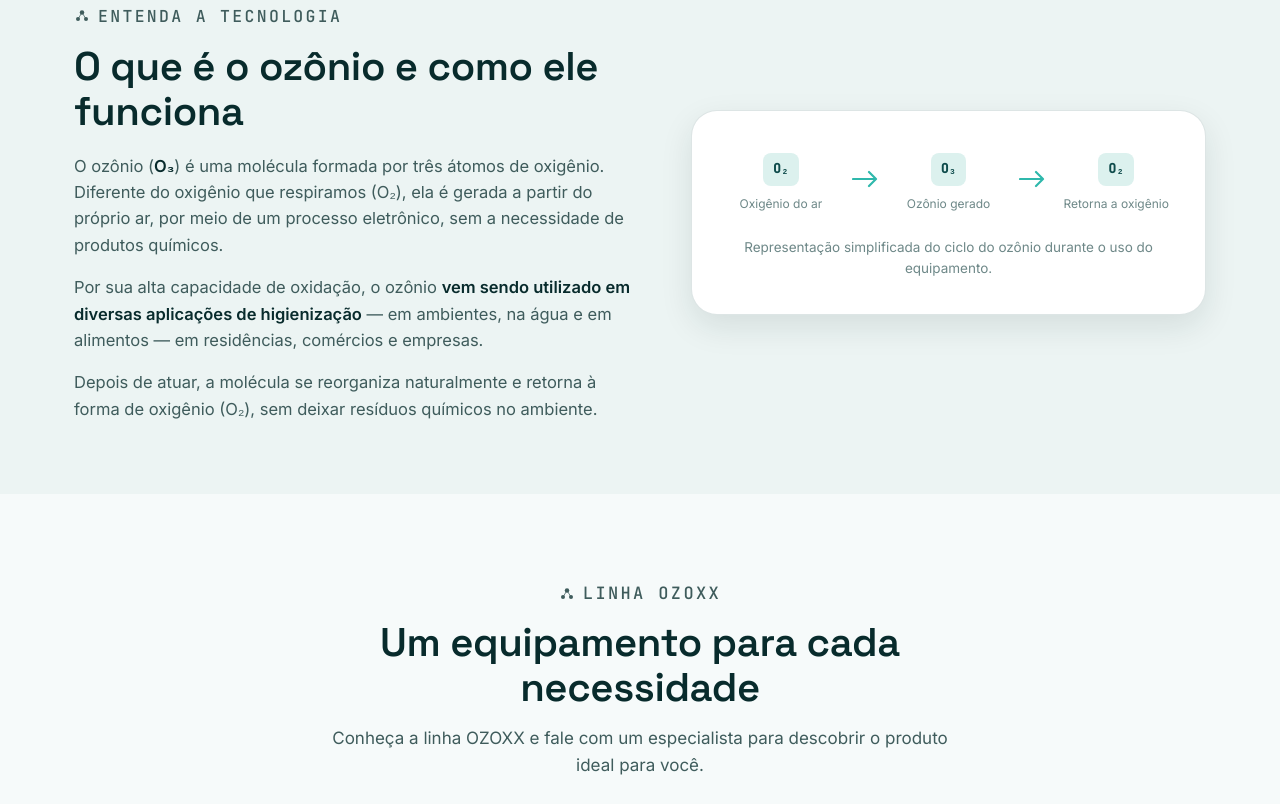
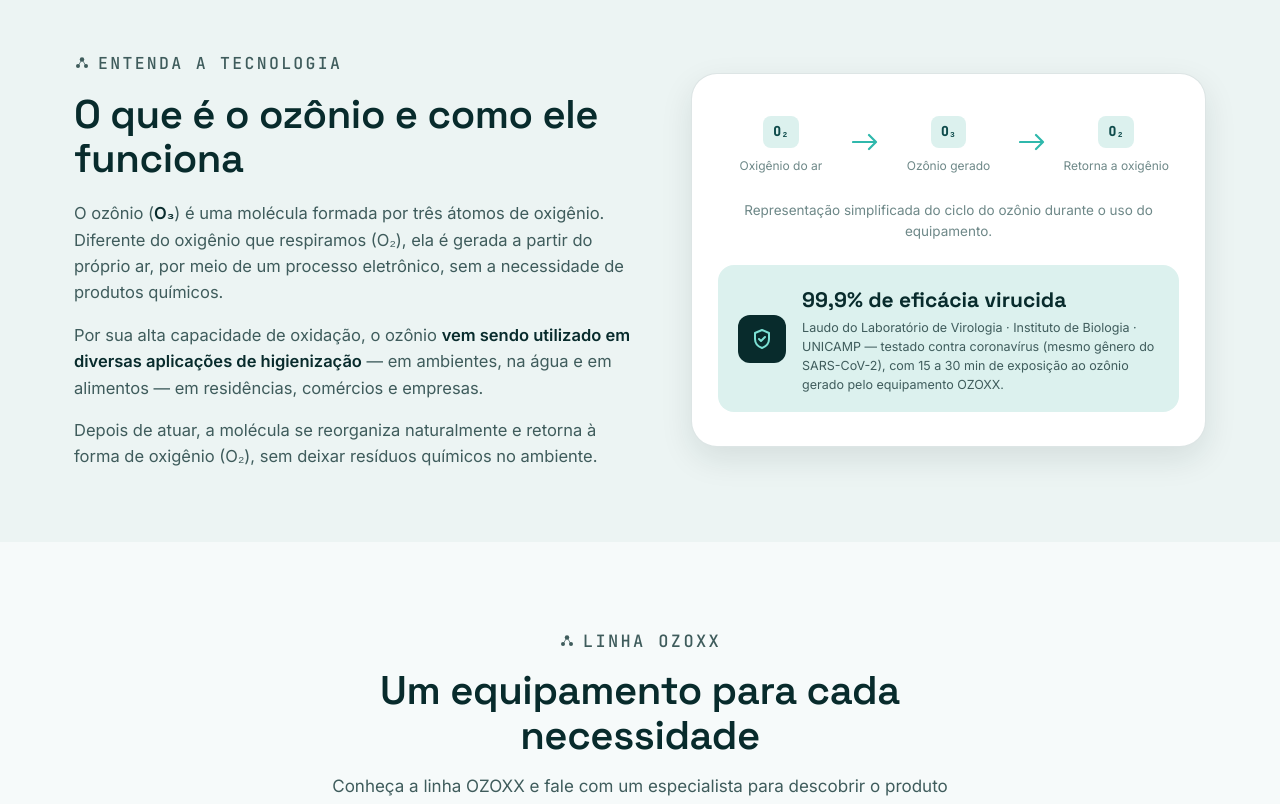
Before and after one commit to sergioozoxx/ozoxx, a plain HTML site: page index.html in a window 1280 px wide. Shown: the part 1879-2683 px from the top of the page. Drawn offline with Linux system fonts and the light colour scheme.

Commit message:
Add files via upload

```diff
--- a/index.html
+++ b/index.html
@@ -322,6 +322,18 @@
 .o3-arrow{ color:var(--aqua); flex:0 0 auto; }
 .o3-arrow svg{ width:26px; height:18px; }
 .o3-caption{ margin-top:24px; font-size:13.5px; color:var(--ink-faint); text-align:center; }
+.o3-credential{
+  display:flex; align-items:center; gap:16px;
+  margin-top:22px; padding:18px 20px;
+  background:var(--aqua-soft); border-radius:var(--radius-md);
+}
+.o3-credential-badge{
+  width:48px; height:48px; border-radius:12px; background:var(--teal-deep);
+  display:flex; align-items:center; justify-content:center; flex-shrink:0;
+}
+.o3-credential-badge svg{ width:24px; height:24px; color:#7BE0D4; }
+.o3-credential strong{ display:block; font-size:21px; color:var(--teal-deep); font-family:var(--font-display); font-weight:700; }
+.o3-credential span{ display:block; font-size:12.5px; color:var(--ink-soft); margin-top:3px; line-height:1.5; }
 
 @media (min-width:920px){ .authority-grid{ grid-template-columns:1.05fr 0.95fr; } }
 
@@ -617,6 +629,10 @@
 <symbol id="ic-box" viewBox="0 0 24 24">
   <path fill="none" stroke="currentColor" stroke-width="2" stroke-linejoin="round" d="M3 8 12 4l9 4-9 4-9-4Zm0 0v9l9 4 9-4V8M12 12v9"/>
 </symbol>
+<symbol id="ic-shield" viewBox="0 0 24 24">
+  <path fill="none" stroke="currentColor" stroke-width="2" stroke-linejoin="round" d="M12 3l7 3v6c0 4.5-3 7.5-7 9-4-1.5-7-4.5-7-9V6l7-3Z"/>
+  <path fill="none" stroke="currentColor" stroke-width="2" stroke-linecap="round" stroke-linejoin="round" d="M9 12l2 2 4-4"/>
+</symbol>
 <symbol id="ic-flask" viewBox="0 0 24 24">
   <path fill="none" stroke="currentColor" stroke-width="2" stroke-linecap="round" stroke-linejoin="round" d="M9 3h6M10 3v6.5L5.2 18a1.8 1.8 0 0 0 1.6 2.6h10.4a1.8 1.8 0 0 0 1.6-2.6L14 9.5V3"/>
   <path fill="none" stroke="currentColor" stroke-width="2" stroke-linecap="round" d="M5 17l4-3M19 17l-4-3" opacity="0.0"/>
@@ -690,6 +706,7 @@
         <li><svg><use href="#ic-check"/></svg> Descubra qual modelo é ideal para você</li>
       </ul>
       <div class="hero-trust">
+        <div><svg viewBox="0 0 24 24"><use href="#ic-shield"/></svg> 99,9% eficácia (Laudo UNICAMP)</div>
         <div><svg viewBox="0 0 24 24"><use href="#ic-bolt"/></svg> Bivolt 110V / 220V</div>
         <div><svg viewBox="0 0 24 24"><use href="#ic-box"/></svg> Design compacto</div>
         <div><svg viewBox="0 0 24 24"><use href="#ic-gauge"/></svg> Operação simples</div>
@@ -785,6 +802,13 @@
           </div>
         </div>
         <p class="o3-caption">Representação simplificada do ciclo do ozônio durante o uso do equipamento.</p>
+        <div class="o3-credential">
+          <div class="o3-credential-badge"><svg viewBox="0 0 24 24"><use href="#ic-shield"/></svg></div>
+          <div>
+            <strong>99,9% de eficácia virucida</strong>
+            <span>Laudo do Laboratório de Virologia · Instituto de Biologia · UNICAMP — testado contra coronavírus (mesmo gênero do SARS-CoV-2), com 15 a 30 min de exposição ao ozônio gerado pelo equipamento OZOXX.</span>
+          </div>
+        </div>
       </div>
     </div>
   </div>
@@ -962,7 +986,7 @@
       </div>
       <div class="faq-item">
         <button class="faq-question">O ozônio é seguro para uso doméstico? <svg viewBox="0 0 24 24"><use href="#ic-chevron"/></svg></button>
-        <div class="faq-answer"><div class="faq-answer-inner">Sim. O ozônio pode ser utilizado em ambientes com pessoas presentes, e estudos científicos da <strong>UNICAMP</strong> e da <strong>Universidade Federal do Rio de Janeiro (UFRJ)</strong> comprovam que, nas concentrações geradas pelos equipamentos domésticos, o ozônio não representa risco para quem está no ambiente — incluindo plantas e pets. Pelo contrário: os laudos apontam melhoras e benefícios para a qualidade do ar quando utilizado corretamente.</div></div>
+        <div class="faq-answer"><div class="faq-answer-inner">Sim, quando utilizado conforme as orientações de uso — geralmente com o ambiente vazio durante a aplicação e ventilado antes de ser ocupado novamente. A tecnologia de geração de ozônio OZOXX foi testada pelo Laboratório de Virologia da UNICAMP, que comprovou <strong>99,9% de eficácia virucida</strong> contra coronavírus (mesmo gênero do SARS-CoV-2). Nosso consultor explica o passo a passo de uso seguro para cada tipo de ambiente.</div></div>
       </div>
 
       <div class="faq-item">
```
